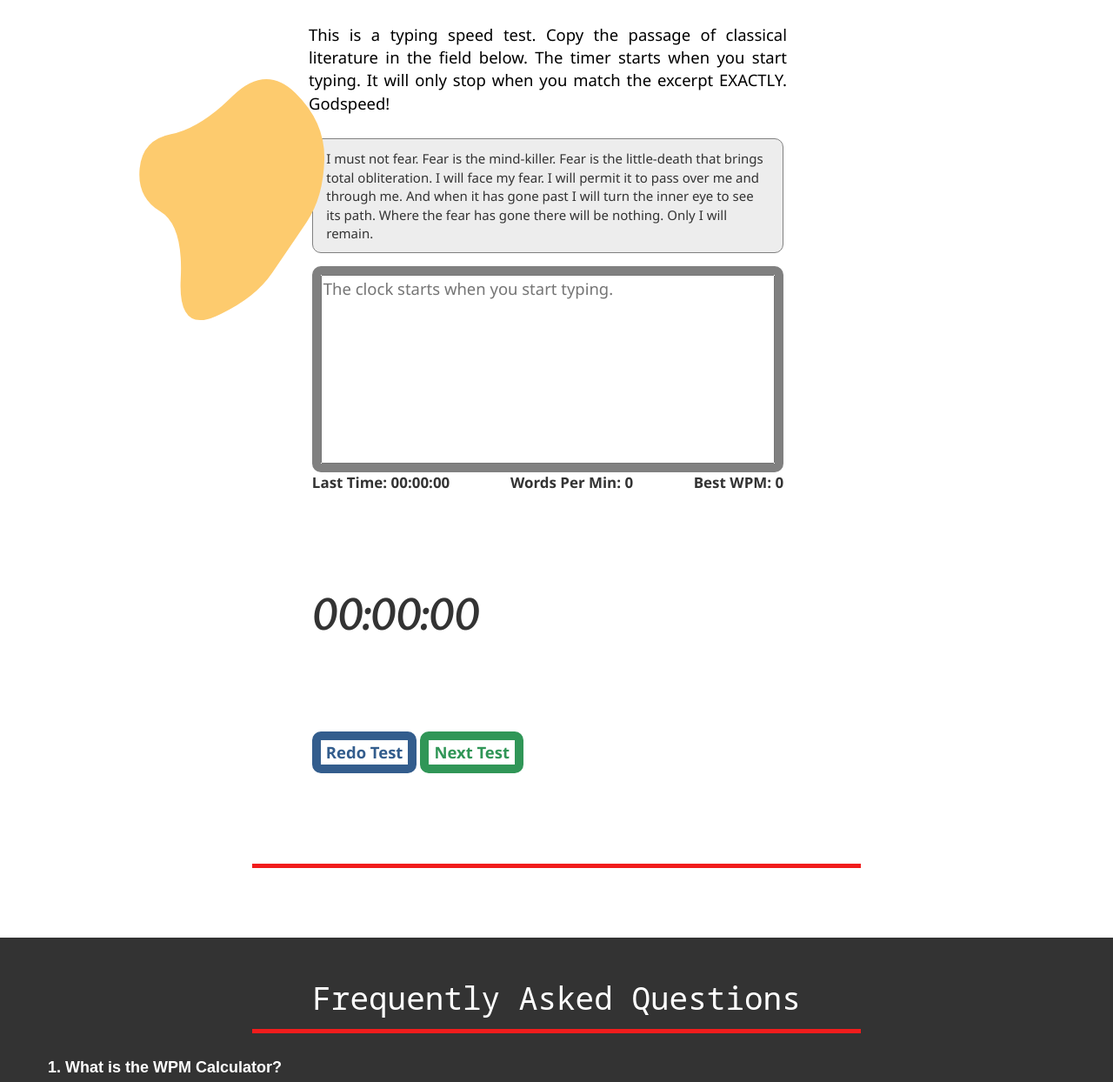
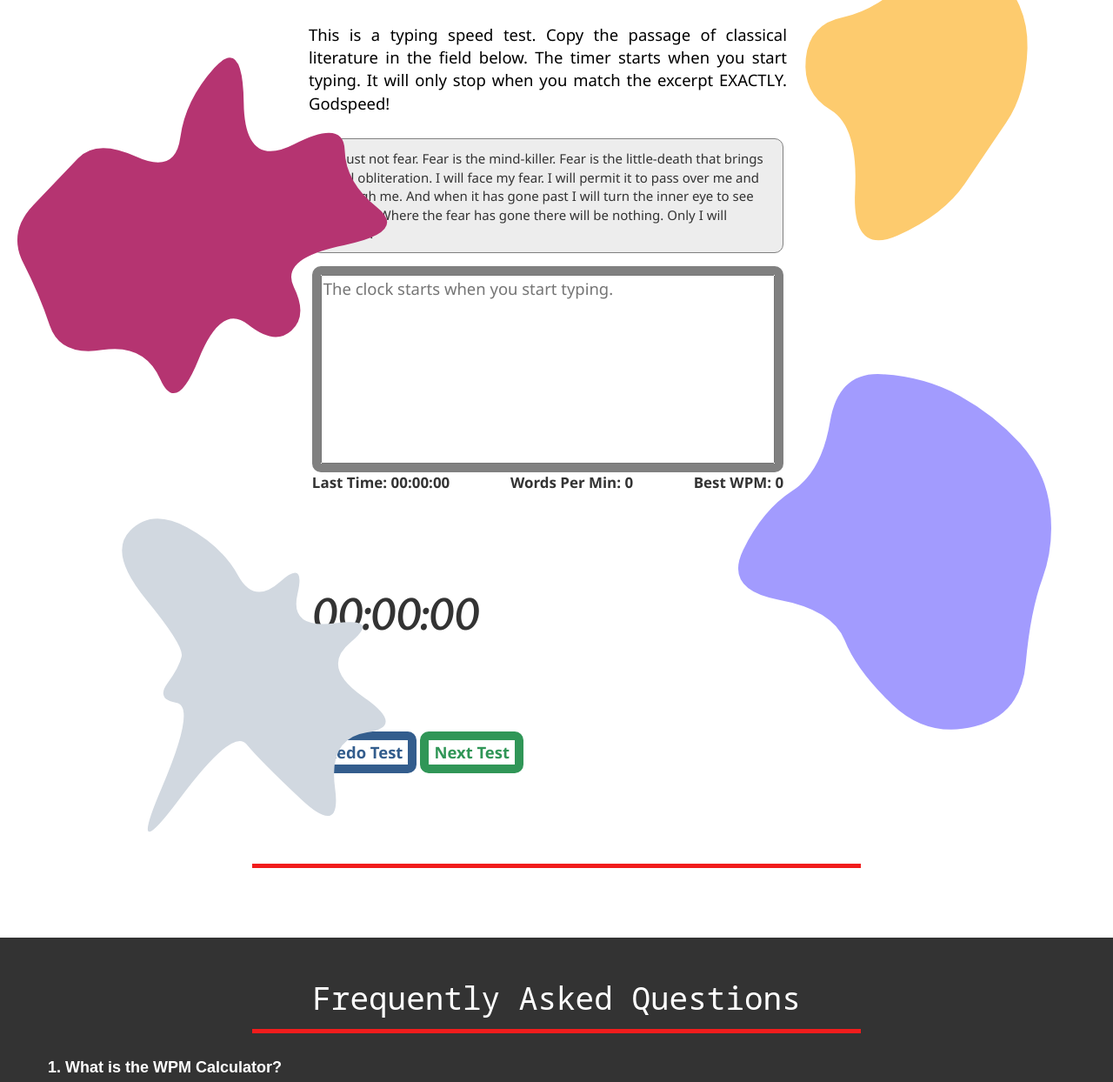
Before and after one commit to shaunakg08/WPM-Calculator, a plain HTML site: page index.html in a window 1280 px wide. Shown: the part 213-1457 px from the top of the page at 87% size. Drawn offline with nearby package versions, Linux system fonts and the light colour scheme.

Commit message:
added more blobs

```diff
--- a/index.html
+++ b/index.html
@@ -66,7 +66,15 @@
         <div class="container ">
             <h1 data-aos="zoom-in-up" data-aos-duration="1000">Test your typing speed Now!!!</h1>
 
-            <img src="imgs/blob1.svg" height="400px" style=" position: absolute; z-index: 0;">
+
+
+            <!-- blobs -->
+            <img src="imgs/blob1.svg" style="height:60%; font-size: 0; position: absolute;  top: 80px; right:0px; z-index: 0;">
+            <img src="imgs/blob4.svg" style="height:60%; font-size: 0; position: absolute; left:0px; z-index: 0;">
+            <img src="imgs/blob7.svg" style="height:60%; font-size: 0; position: absolute; top: 600px; right:0px; z-index: 0;">
+            <img src="imgs/blob5.svg" style="height:70%; font-size: 0; position: absolute; top: 700px; left:0px; z-index: 0;">
+
+
 
             <span class="main">
                 <article class="intro">
```
